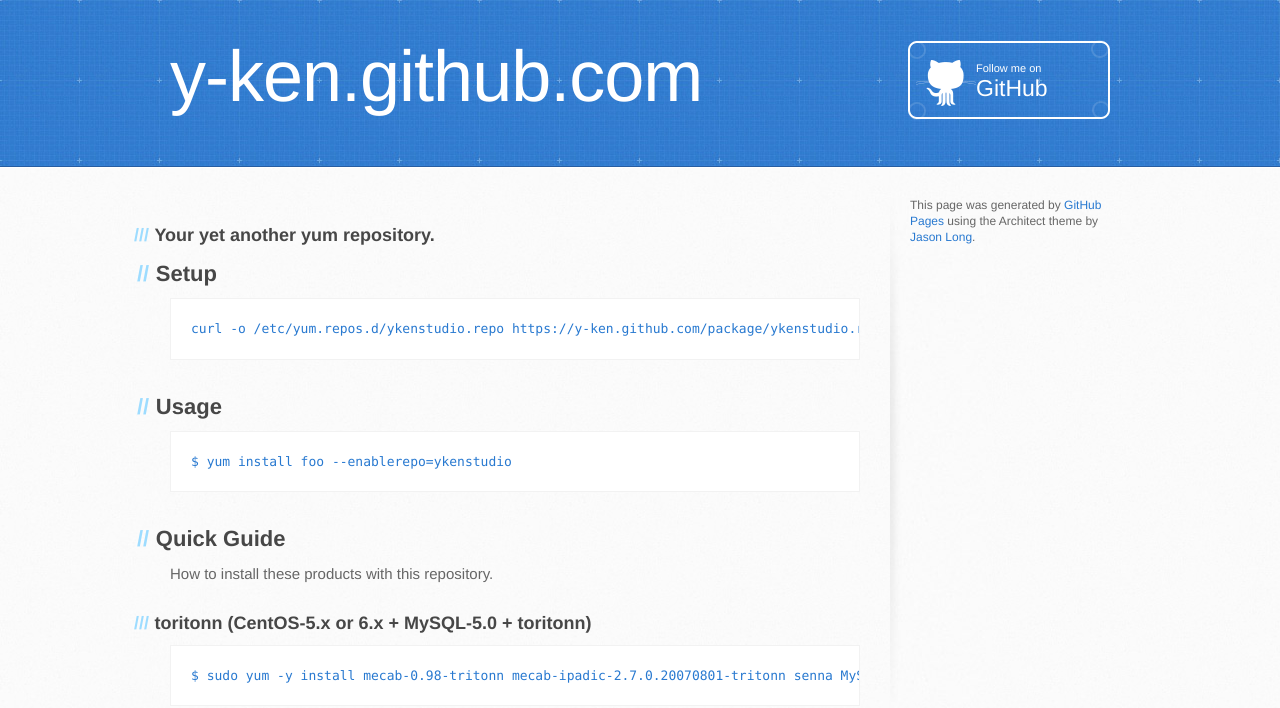
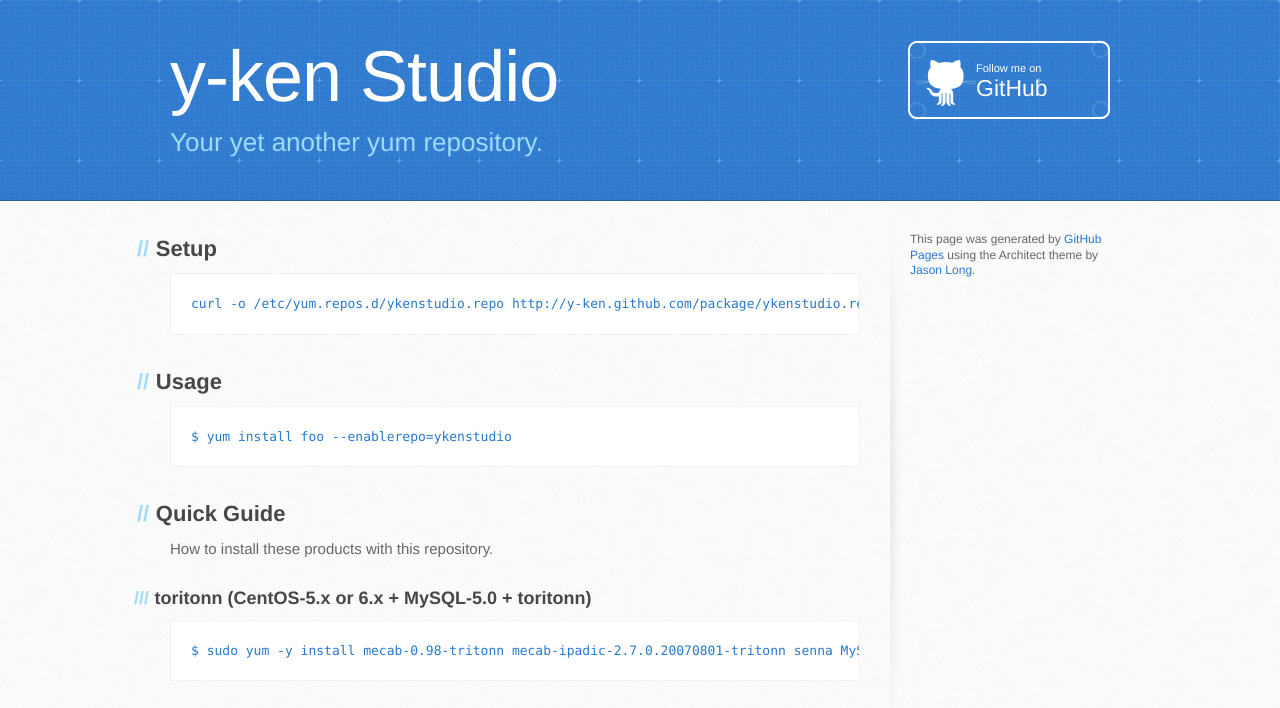
Before and after one commit to y-ken/y-ken.github.com, a plain HTML site: page index.html in a window 1280 px wide. Shown: the top 708 px of the page. Drawn offline with Linux system fonts and the light colour scheme.

Commit message:
update page

```diff
--- a/index.html
+++ b/index.html
@@ -19,8 +19,8 @@
   <body>
     <header>
       <div class="inner">
-        <h1>y-ken.github.com</h1>
-        <h2></h2>
+        <h1>y-ken Studio</h1>
+        <h2>Your yet another yum repository.</h2>
         <a href="https://github.com/y-ken" class="button"><small>Follow me on</small>GitHub</a>
       </div>
     </header>
@@ -28,11 +28,10 @@
     <div id="content-wrapper">
       <div class="inner clearfix">
         <section id="main-content">
-          <h3>Your yet another yum repository.</h3>
 
 <h2>Setup</h2>
 
-<pre><code>curl -o /etc/yum.repos.d/ykenstudio.repo https://y-ken.github.com/package/ykenstudio.repo
+<pre><code>curl -o /etc/yum.repos.d/ykenstudio.repo http://y-ken.github.com/package/ykenstudio.repo
 </code></pre>
 
 <h2>Usage</h2>
```
